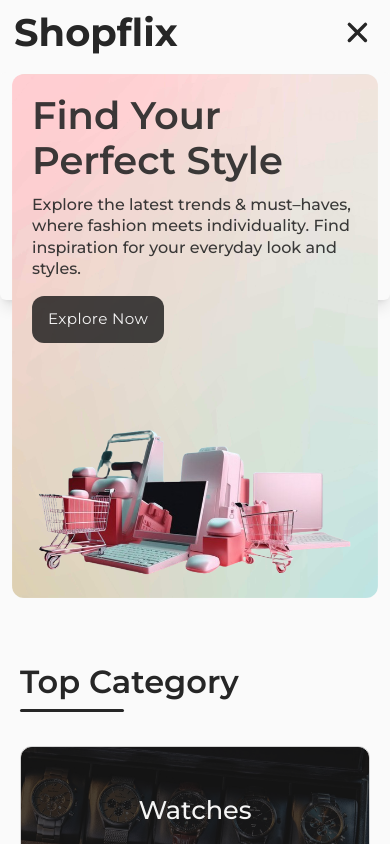
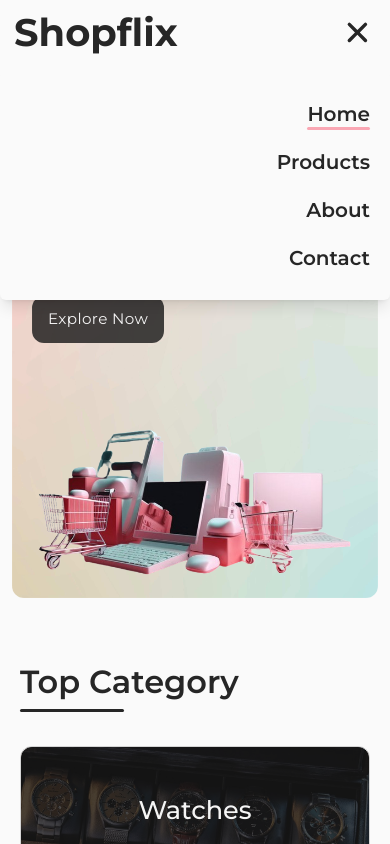
Before and after one commit to AbdurRahman-Khalil/shopflix, a React (Vite) app: page / in a window 390 px wide. Both pictures are taken after a click on the button 358 px from the left and 32 px from the top of the page. Shown: the top 844 px of the page. Built offline with nearby package versions, Linux system fonts and the light colour scheme.

Commit message:
fix menu bug

```diff
--- a/src/components/navbar/Navbar.jsx
+++ b/src/components/navbar/Navbar.jsx
@@ -81,7 +81,7 @@ export const Navbar = () => {
 
             <ul
                 ref={menuRef}
-                className={`space-y-5 w-full text-end ${isMenuOpen
+                className={`space-y-5 w-full text-end z-10 ${isMenuOpen
                     ? "opacity-100 translate-y-0 duration-300 ease-in-out"
                     : "opacity-0 -translate-y-5 pointer-events-none"
                     } transition-all duration-300 ease-in-out absolute top-[4.5rem] right-0 bg-neutral-50 shadow-lg rounded-md px-5 py-7 md:hidden`}
```
